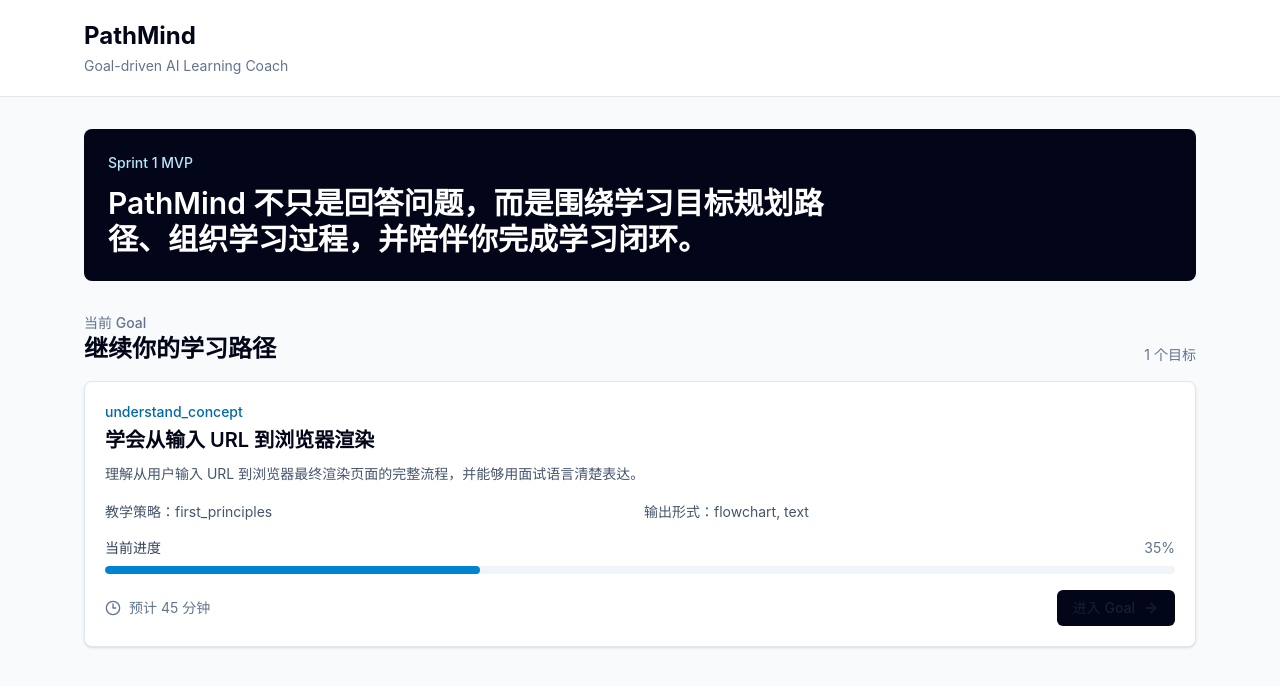
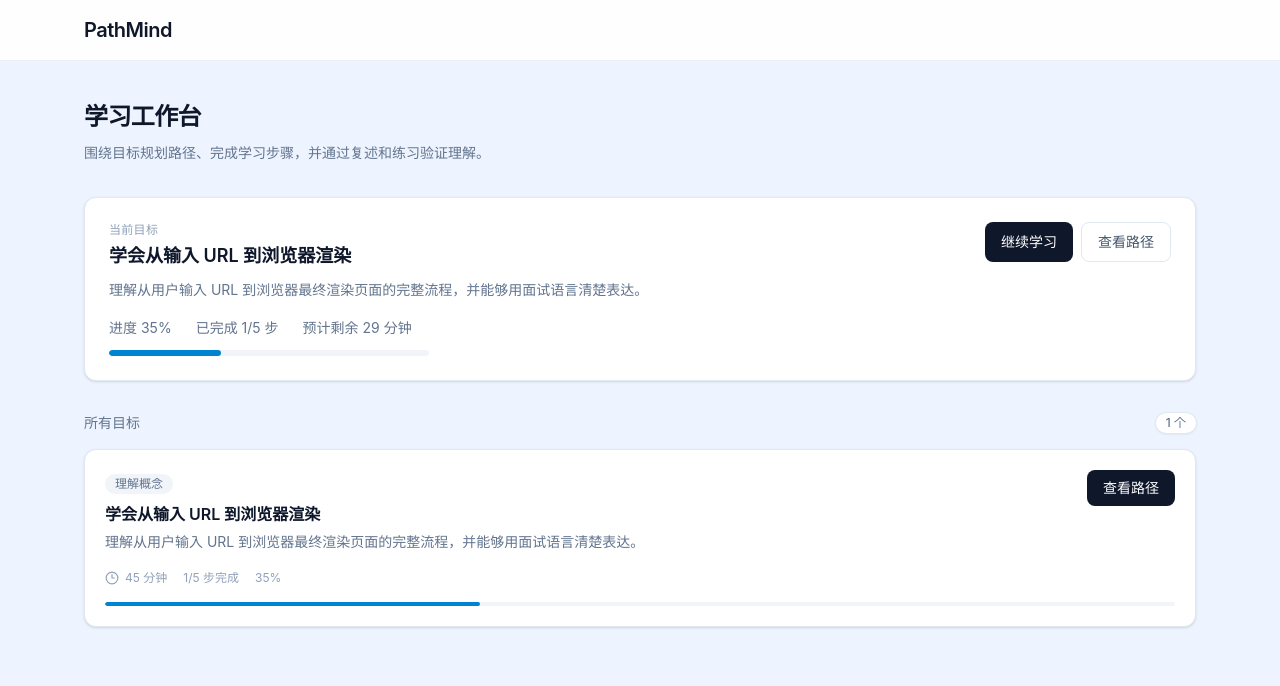
Before and after one commit to yuhhhy/path-mind, a React (Vite) app in the folder apps/web/: page / in a window 1280 px wide. Shown: the top 686 px of the page. Built offline with nearby package versions, Linux system fonts and the light colour scheme.

Commit message:
feat: UI 产品化打磨，新增 ui-ux-pro-max 设计规范

```diff
--- a/apps/web/src/features/goal/GoalCard.tsx
+++ b/apps/web/src/features/goal/GoalCard.tsx
@@ -1,52 +1,58 @@
 import { Link } from '@tanstack/react-router';
-import { ArrowRight, Clock3 } from 'lucide-react';
+import { Clock3 } from 'lucide-react';
 import type { Goal } from './types';
 
 interface GoalCardProps {
   goal: Goal;
 }
 
+const typeLabel: Record<string, string> = {
+  understand_concept: '理解概念',
+  prepare_interview: '面试准备',
+  build_project: '构建项目',
+  pass_exam: '通过考试',
+};
+
 export function GoalCard({ goal }: GoalCardProps) {
+  const completedSteps = goal.steps.filter((s) => s.status === 'done').length;
+  const totalSteps = goal.steps.length;
+
   return (
-    <article className="rounded-lg border border-slate-200 bg-white p-5 shadow-sm">
+    <article className="rounded-xl border border-slate-200 bg-white p-5 shadow-sm transition duration-200 hover:border-slate-300 hover:shadow-md">
       <div className="flex flex-col gap-4">
-        <div>
-          <p className="text-sm font-medium text-sky-700">{goal.type}</p>
-          <h2 className="mt-1 text-xl font-semibold text-slate-950">{goal.title}</h2>
-          <p className="mt-2 text-sm leading-6 text-slate-600">{goal.description}</p>
-        </div>
-
-        <div className="grid gap-2 text-sm text-slate-600 sm:grid-cols-2">
-          <span>教学策略：{goal.learningConfig.teachingStrategy}</span>
-          <span>输出形式：{goal.learningConfig.preferredOutputFormats.join(', ')}</span>
-        </div>
-
-        <div>
-          <div className="mb-2 flex items-center justify-between text-sm">
-            <span className="font-medium text-slate-700">当前进度</span>
-            <span className="text-slate-500">{goal.progress}%</span>
+        <div className="flex items-start justify-between gap-4">
+          <div className="min-w-0 flex-1">
+            <p className="inline-flex rounded-full bg-slate-100 px-2.5 py-0.5 text-xs font-medium text-slate-500">
+              {typeLabel[goal.type] ?? goal.type}
+            </p>
+            <h2 className="mt-2 text-base font-semibold text-slate-900">{goal.title}</h2>
+            <p className="mt-1 text-sm leading-6 text-slate-500 line-clamp-2">{goal.description}</p>
           </div>
-          <div className="h-2 overflow-hidden rounded-full bg-slate-100">
-            <div
-              className="h-full rounded-full bg-sky-600"
-              style={{ width: `${goal.progress}%` }}
-            />
-          </div>
-        </div>
-
-        <div className="flex flex-col gap-3 sm:flex-row sm:items-center sm:justify-between">
-          <span className="inline-flex items-center gap-2 text-sm text-slate-500">
-            <Clock3 size={16} />
-            预计 {goal.estimatedMinutes} 分钟
-          </span>
           <Link
-            className="inline-flex items-center justify-center gap-2 rounded-md bg-slate-950 px-4 py-2 text-sm font-medium text-white transition hover:bg-slate-800"
+            className="inline-flex min-h-9 shrink-0 items-center justify-center rounded-lg bg-slate-900 px-4 py-2 text-sm font-medium text-white transition hover:bg-sky-700"
             to="/goals/$goalId"
             params={{ goalId: goal.id }}
           >
-            进入 Goal
-            <ArrowRight size={16} />
+            查看路径
           </Link>
+        </div>
+
+        <div className="flex items-center gap-4 text-xs text-slate-400">
+          <span className="inline-flex items-center gap-1.5">
+            <Clock3 size={14} />
+            {goal.estimatedMinutes} 分钟
+          </span>
+          <span>
+            {completedSteps}/{totalSteps} 步完成
+          </span>
+          <span>{goal.progress}%</span>
+        </div>
+
+        <div className="h-1 overflow-hidden rounded-full bg-slate-100">
+          <div
+            className="h-full rounded-full bg-sky-600 transition-all duration-500"
+            style={{ width: `${goal.progress}%` }}
+          />
         </div>
       </div>
     </article>
--- a/apps/web/src/index.css
+++ b/apps/web/src/index.css
@@ -1,8 +1,7 @@
 @import 'tailwindcss';
 
 :root {
-  color: #172033;
-  background: #f6f8fb;
+  background: #eef4ff;
   font-family:
     Inter,
     ui-sans-serif,
@@ -11,18 +10,35 @@
     BlinkMacSystemFont,
     'Segoe UI',
     sans-serif;
+  -webkit-font-smoothing: antialiased;
+  -moz-osx-font-smoothing: grayscale;
 }
 
 * {
   box-sizing: border-box;
 }
 
+html {
+  background: linear-gradient(180deg, #f6f9ff 0%, #eef4ff 48%, #f8fafc 100%);
+}
+
 body {
   min-width: 320px;
   margin: 0;
+  color: #0f172a;
+  background: transparent;
+  text-rendering: optimizeLegibility;
 }
 
 a {
-  color: inherit;
   text-decoration: none;
 }
+
+:where(a, button):focus-visible {
+  outline: 2px solid rgba(2, 132, 199, 0.4);
+  outline-offset: 3px;
+}
+
+button {
+  font: inherit;
+}
--- a/apps/web/src/routes/goals.$goalId.session.$stepId.tsx
+++ b/apps/web/src/routes/goals.$goalId.session.$stepId.tsx
@@ -16,9 +16,12 @@ function LearningSessionPage() {
 
   if (!goal || !step) {
     return (
-      <div className="rounded-lg border border-slate-200 bg-white p-6">
+      <div className="rounded-xl border border-slate-200 bg-white p-6 shadow-sm">
         <p className="text-slate-600">没有找到这个学习 Session。</p>
-        <Link className="mt-4 inline-flex text-sm font-medium text-sky-700" to="/">
+        <Link
+          className="mt-4 inline-flex min-h-11 items-center text-sm font-medium text-sky-700"
+          to="/"
+        >
           返回 Dashboard
         </Link>
       </div>
@@ -30,10 +33,19 @@ function LearningSessionPage() {
     void navigate({ to: '/goals/$goalId', params: { goalId: goal.id } });
   };
 
+  const completedSteps = goal.steps.filter((s) => s.status === 'done').length;
+  const nextStep = goal.steps.find((s) => s.status === 'todo');
+  const assessmentLabel: Record<string, string> = {
+    quiz: '测验',
+    teach_back: '复述验证',
+    practice_task: '实践任务',
+    interview_question: '面试题验证',
+  };
+
   return (
     <div className="space-y-6">
       <Link
-        className="inline-flex items-center gap-2 text-sm font-medium text-slate-600 hover:text-slate-950"
+        className="inline-flex min-h-10 items-center gap-2 rounded-lg px-1 text-sm font-medium text-slate-500 hover:text-slate-900"
         to="/goals/$goalId"
         params={{ goalId: goal.id }}
       >
@@ -41,27 +53,54 @@ function LearningSessionPage() {
         返回 Goal
       </Link>
 
-      <ChatPanel goal={goal} step={step} />
+      <div className="grid gap-6 lg:grid-cols-[1fr_240px]">
+        <ChatPanel goal={goal} step={step} />
 
-      <section className="rounded-lg border border-slate-200 bg-white p-5 shadow-sm">
-        <div className="flex flex-col gap-4 sm:flex-row sm:items-center sm:justify-between">
-          <div>
-            <p className="font-semibold text-slate-950">完成这一节了吗？</p>
-            <p className="mt-1 text-sm text-slate-500">
-              点击后会把 Step 标记为 done，并重新计算 Goal 进度。
+        <aside className="space-y-4 lg:sticky lg:top-28 lg:self-start">
+          <div className="rounded-xl border border-slate-200 bg-white p-4 shadow-sm">
+            <p className="text-xs font-medium uppercase tracking-wide text-slate-400">当前进度</p>
+            <div className="mt-2">
+              <div className="flex items-center justify-between text-sm">
+                <span className="font-medium text-slate-700">{goal.title}</span>
+                <span className="text-slate-500">{goal.progress}%</span>
+              </div>
+              <div className="mt-1.5 h-1 overflow-hidden rounded-full bg-slate-100">
+                <div
+                  className="h-full rounded-full bg-sky-600 transition-all duration-500"
+                  style={{ width: goal.progress + '%' }}
+                />
+              </div>
+            </div>
+            <p className="mt-2 text-xs text-slate-400">
+              {completedSteps}/{goal.steps.length} 步完成
             </p>
           </div>
+
+          <div className="rounded-xl border border-slate-200 bg-white p-4 shadow-sm">
+            <p className="text-xs font-medium uppercase tracking-wide text-slate-400">验证方式</p>
+            <p className="mt-1 text-sm text-slate-600">
+              {goal.learningConfig.assessmentMethods.map((m) => assessmentLabel[m] ?? m).join('、')}
+            </p>
+          </div>
+
+          {nextStep && (
+            <div className="rounded-xl border border-slate-200 bg-white p-4 shadow-sm">
+              <p className="text-xs font-medium uppercase tracking-wide text-slate-400">下一步</p>
+              <p className="mt-1 text-sm font-medium text-slate-800">{nextStep.title}</p>
+            </div>
+          )}
+
           <button
-            className="inline-flex items-center justify-center gap-2 rounded-md bg-emerald-600 px-4 py-2 text-sm font-medium text-white transition hover:bg-emerald-700 disabled:cursor-not-allowed disabled:bg-slate-300"
+            className="inline-flex w-full min-h-10 items-center justify-center gap-2 rounded-lg border border-slate-900 bg-slate-900 px-4 py-2 text-sm font-medium text-white transition hover:bg-sky-700 hover:border-sky-700 disabled:cursor-not-allowed disabled:border-slate-200 disabled:bg-slate-100 disabled:text-slate-400"
             disabled={step.status === 'done'}
             onClick={handleCompleteStep}
             type="button"
           >
             <CheckCircle2 size={16} />
-            {step.status === 'done' ? '已完成' : '标记 Step 完成'}
+            {step.status === 'done' ? '已完成' : '标记本节完成'}
           </button>
-        </div>
-      </section>
+        </aside>
+      </div>
     </div>
   );
 }
--- a/apps/web/src/routes/goals.$goalId.tsx
+++ b/apps/web/src/routes/goals.$goalId.tsx
@@ -1,5 +1,5 @@
 import { Link, Outlet, createFileRoute, useRouterState } from '@tanstack/react-router';
-import { ArrowLeft, Target } from 'lucide-react';
+import { ArrowLeft } from 'lucide-react';
 import { useGoalStore } from '../features/goal/goalStore';
 import { LearningPath } from '../features/goal/LearningPath';
 
@@ -20,62 +20,115 @@ function GoalDetailPage() {
 
   if (!goal) {
     return (
-      <div className="rounded-lg border border-slate-200 bg-white p-6">
+      <div className="rounded-xl border border-slate-200 bg-white p-6 shadow-sm">
         <p className="text-slate-600">没有找到这个 Goal。</p>
-        <Link className="mt-4 inline-flex text-sm font-medium text-sky-700" to="/">
+        <Link
+          className="mt-4 inline-flex min-h-11 items-center text-sm font-medium text-sky-700"
+          to="/"
+        >
           返回 Dashboard
         </Link>
       </div>
     );
   }
 
+  const completedSteps = goal.steps.filter((s) => s.status === 'done').length;
+  const strategyLabel: Record<string, string> = {
+    first_principles: '第一性原理',
+    step_by_step: '逐步教学',
+    analogy: '类比法',
+    case_based: '案例驱动',
+    source_code_oriented: '源码导向',
+  };
+  const assessmentLabel: Record<string, string> = {
+    quiz: '测验',
+    teach_back: '复述验证',
+    practice_task: '实践任务',
+    interview_question: '面试题验证',
+  };
+
   return (
     <div className="space-y-6">
       <Link
-        className="inline-flex items-center gap-2 text-sm font-medium text-slate-600 hover:text-slate-950"
+        className="inline-flex min-h-10 items-center gap-2 rounded-lg px-1 text-sm font-medium text-slate-500 hover:text-slate-900"
         to="/"
       >
         <ArrowLeft size={16} />
-        返回 Dashboard
+        返回
       </Link>
 
-      <section className="rounded-lg border border-slate-200 bg-white p-6 shadow-sm">
+      <section className="rounded-xl border border-slate-200 bg-white p-6 shadow-sm">
         <div className="flex flex-col gap-5 lg:flex-row lg:items-start lg:justify-between">
-          <div className="max-w-3xl">
-            <p className="inline-flex items-center gap-2 text-sm font-medium text-sky-700">
-              <Target size={16} />
-              {goal.status}
-            </p>
-            <h2 className="mt-2 text-3xl font-semibold text-slate-950">{goal.title}</h2>
-            <p className="mt-3 leading-7 text-slate-600">{goal.description}</p>
-          </div>
-          <div className="w-full rounded-lg bg-slate-50 p-4 lg:w-72">
-            <div className="flex items-center justify-between text-sm">
-              <span className="font-medium text-slate-700">Goal Progress</span>
-              <span className="text-slate-500">{goal.progress}%</span>
+          <div className="min-w-0 max-w-2xl flex-1">
+            <p className="text-xs font-medium uppercase tracking-wide text-slate-400">目标详情</p>
+            <h2 className="mt-1 text-xl font-semibold tracking-tight text-slate-900">
+              {goal.title}
+            </h2>
+            <p className="mt-2 text-sm leading-6 text-slate-500">{goal.description}</p>
+
+            <div className="mt-4 flex flex-wrap items-center gap-x-6 gap-y-2 text-sm text-slate-500">
+              <span>
+                状态：
+                {goal.status === 'active'
+                  ? '进行中'
+                  : goal.status === 'completed'
+                    ? '已完成'
+                    : '暂停'}
+              </span>
+              <span>进度：{goal.progress}%</span>
+              <span>
+                已完成：{completedSteps}/{goal.steps.length} 步
+              </span>
+              <span>预计总时长：{goal.estimatedMinutes} 分钟</span>
             </div>
-            <div className="mt-3 h-2 overflow-hidden rounded-full bg-slate-200">
+
+            <div className="mt-3 h-1.5 w-full max-w-xs overflow-hidden rounded-full bg-slate-100">
               <div
-                className="h-full rounded-full bg-sky-600"
+                className="h-full rounded-full bg-sky-600 transition-all duration-500"
                 style={{ width: `${goal.progress}%` }}
               />
             </div>
-            <p className="mt-3 text-sm text-slate-500">预计总时长 {goal.estimatedMinutes} 分钟</p>
+
+            <div className="mt-4 flex flex-wrap gap-x-4 gap-y-1 text-xs text-slate-400">
+              <span>
+                教学策略：
+                {strategyLabel[goal.learningConfig.teachingStrategy] ??
+                  goal.learningConfig.teachingStrategy}
+              </span>
+              <span>
+                验证方式：
+                {goal.learningConfig.assessmentMethods
+                  .map((m) => assessmentLabel[m] ?? m)
+                  .join('、')}
+              </span>
+            </div>
+          </div>
+
+          <div className="shrink-0">
+            <span className="inline-flex rounded-full bg-slate-100 px-2.5 py-1 text-xs font-medium text-slate-500">
+              {goal.type === 'understand_concept'
+                ? '理解概念'
+                : goal.type === 'prepare_interview'
+                  ? '面试准备'
+                  : goal.type === 'build_project'
+                    ? '构建项目'
+                    : goal.type}
+            </span>
           </div>
         </div>
       </section>
 
-      <section className="grid gap-6 lg:grid-cols-[1fr_320px]">
+      <section className="grid gap-6 lg:grid-cols-[1fr_280px]">
         <div>
-          <h3 className="mb-4 text-xl font-semibold text-slate-950">Learning Path</h3>
+          <h3 className="mb-4 text-base font-semibold text-slate-900">学习路径</h3>
           <LearningPath goal={goal} />
         </div>
-        <aside className="rounded-lg border border-slate-200 bg-white p-5 shadow-sm">
-          <h3 className="font-semibold text-slate-950">最终成果</h3>
-          <ul className="mt-4 space-y-3 text-sm leading-6 text-slate-600">
+        <aside className="rounded-xl border border-slate-200 bg-white p-5 shadow-sm lg:sticky lg:top-28 lg:self-start lg:mt-10">
+          <h3 className="text-sm font-semibold text-slate-900">最终成果</h3>
+          <ul className="mt-3 space-y-2.5 text-sm leading-6 text-slate-500">
             {goal.finalOutcome.map((outcome) => (
               <li className="flex gap-2" key={outcome}>
-                <span className="mt-2 h-1.5 w-1.5 shrink-0 rounded-full bg-sky-600" />
+                <span className="mt-2 h-1.5 w-1.5 shrink-0 rounded-full bg-slate-300" />
                 <span>{outcome}</span>
               </li>
             ))}
--- a/apps/web/src/routes/index.tsx
+++ b/apps/web/src/routes/index.tsx
@@ -1,4 +1,4 @@
-import { createFileRoute } from '@tanstack/react-router';
+import { Link, createFileRoute } from '@tanstack/react-router';
 import { GoalCard } from '../features/goal/GoalCard';
 import { useGoalStore } from '../features/goal/goalStore';
 
@@ -8,23 +8,79 @@ export const Route = createFileRoute('/')({
 
 function DashboardPage() {
   const goals = useGoalStore((state) => state.goals);
+  const activeGoal = goals.find((g) => g.status === 'active');
+  const completedSteps = activeGoal
+    ? activeGoal.steps.filter((s) => s.status === 'done').length
+    : 0;
+  const totalSteps = activeGoal?.steps.length ?? 0;
 
   return (
     <div className="space-y-8">
-      <section className="rounded-lg bg-slate-950 p-6 text-white">
-        <p className="text-sm font-medium text-sky-200">Sprint 1 MVP</p>
-        <h2 className="mt-3 max-w-3xl text-3xl font-semibold">
-          PathMind 不只是回答问题，而是围绕学习目标规划路径、组织学习过程，并陪伴你完成学习闭环。
-        </h2>
+      <section>
+        <h2 className="text-2xl font-semibold tracking-tight text-slate-900">学习工作台</h2>
+        <p className="mt-2 max-w-2xl text-sm leading-6 text-slate-500">
+          围绕目标规划路径、完成学习步骤，并通过复述和练习验证理解。
+        </p>
       </section>
 
+      {activeGoal && (
+        <section className="rounded-xl border border-slate-200 bg-white p-6 shadow-sm">
+          <div className="flex flex-col gap-5 lg:flex-row lg:items-start lg:justify-between">
+            <div className="min-w-0 flex-1">
+              <p className="text-xs font-medium uppercase tracking-wide text-slate-400">当前目标</p>
+              <h3 className="mt-1 text-lg font-semibold text-slate-900">{activeGoal.title}</h3>
+              <p className="mt-2 max-w-xl text-sm leading-6 text-slate-500">
+                {activeGoal.description}
+              </p>
+
+              <div className="mt-4 flex flex-wrap items-center gap-x-6 gap-y-2 text-sm text-slate-500">
+                <span>进度 {activeGoal.progress}%</span>
+                <span>
+                  已完成 {completedSteps}/{totalSteps} 步
+                </span>
+                <span>
+                  预计剩余{' '}
+                  {activeGoal.estimatedMinutes -
+                    Math.round((activeGoal.progress / 100) * activeGoal.estimatedMinutes)}{' '}
+                  分钟
+                </span>
+              </div>
+
+              <div className="mt-3 h-1.5 w-full max-w-xs overflow-hidden rounded-full bg-slate-100">
+                <div
+                  className="h-full rounded-full bg-sky-600 transition-all duration-500"
+                  style={{ width: `${activeGoal.progress}%` }}
+                />
+              </div>
+            </div>
+
+            <div className="flex shrink-0 items-start gap-2">
+              <Link
+                className="inline-flex min-h-10 items-center justify-center rounded-lg bg-slate-900 px-4 py-2 text-sm font-medium text-white transition hover:bg-sky-700"
+                to="/goals/$goalId"
+                params={{ goalId: activeGoal.id }}
+              >
+                继续学习
+              </Link>
+              <Link
+                className="inline-flex min-h-10 items-center justify-center rounded-lg border border-slate-200 bg-white px-4 py-2 text-sm font-medium text-slate-600 transition hover:border-slate-300 hover:text-slate-900"
+                to="/goals/$goalId"
+                params={{ goalId: activeGoal.id }}
+              >
+                查看路径
+              </Link>
+            </div>
+          </div>
+        </section>
+      )}
+
+      {goals.length > 0 && (
         <section>
-        <div className="mb-4 flex items-end justify-between gap-4">
-          <div>
-            <p className="text-sm font-medium text-slate-500">当前 Goal</p>
-            <h2 className="text-2xl font-semibold text-slate-950">继续你的学习路径</h2>
-          </div>
-          <span className="text-sm text-slate-500">{goals.length} 个目标</span>
+          <div className="mb-4 flex items-center justify-between">
+            <h3 className="text-sm font-medium text-slate-500">所有目标</h3>
+            <span className="rounded-full bg-white px-2.5 py-0.5 text-xs font-medium text-slate-500 shadow-sm ring-1 ring-slate-200">
+              {goals.length} 个
+            </span>
           </div>
           <div className="grid gap-4">
             {goals.map((goal) => (
@@ -32,6 +88,7 @@ function DashboardPage() {
             ))}
           </div>
         </section>
+      )}
     </div>
   );
 }
--- a/apps/web/src/shared/layout/AppLayout.tsx
+++ b/apps/web/src/shared/layout/AppLayout.tsx
@@ -6,14 +6,13 @@ interface AppLayoutProps {
 
 export function AppLayout({ children }: AppLayoutProps) {
   return (
-    <div className="min-h-screen bg-slate-50">
-      <header className="border-b border-slate-200 bg-white">
-        <div className="mx-auto flex max-w-6xl flex-col gap-1 px-5 py-5">
-          <h1 className="text-2xl font-bold text-slate-950">PathMind</h1>
-          <p className="text-sm text-slate-500">Goal-driven AI Learning Coach</p>
+    <div className="min-h-dvh">
+      <header className="sticky top-0 z-20 border-b border-slate-200/60 bg-white/90 backdrop-blur">
+        <div className="mx-auto flex max-w-6xl items-center justify-between px-5 py-4">
+          <h1 className="text-xl font-semibold tracking-tight text-slate-900">PathMind</h1>
         </div>
       </header>
-      <main className="mx-auto w-full max-w-6xl px-5 py-8">{children}</main>
+      <main className="mx-auto w-full max-w-6xl px-5 py-8 sm:py-10">{children}</main>
     </div>
   );
 }
```
Also changed, not shown: apps/web/src/features/chat/ChatPanel.tsx (+24 -10 lines), apps/web/src/features/goal/LearningPath.tsx (+36 -24 lines), 3 other files (tests, documents, lock files or other folders). Lines whose indentation alone changed are shown as unchanged.
